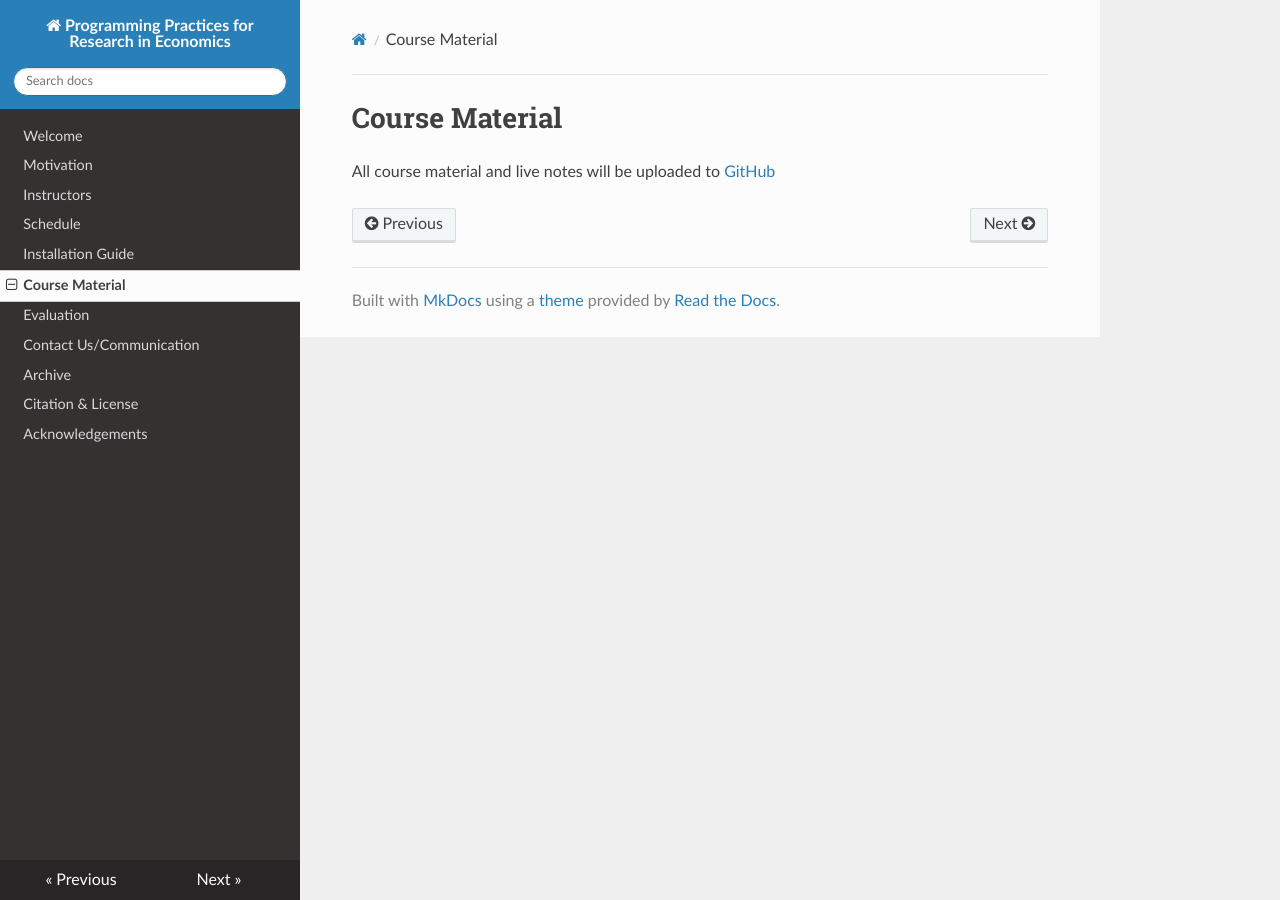
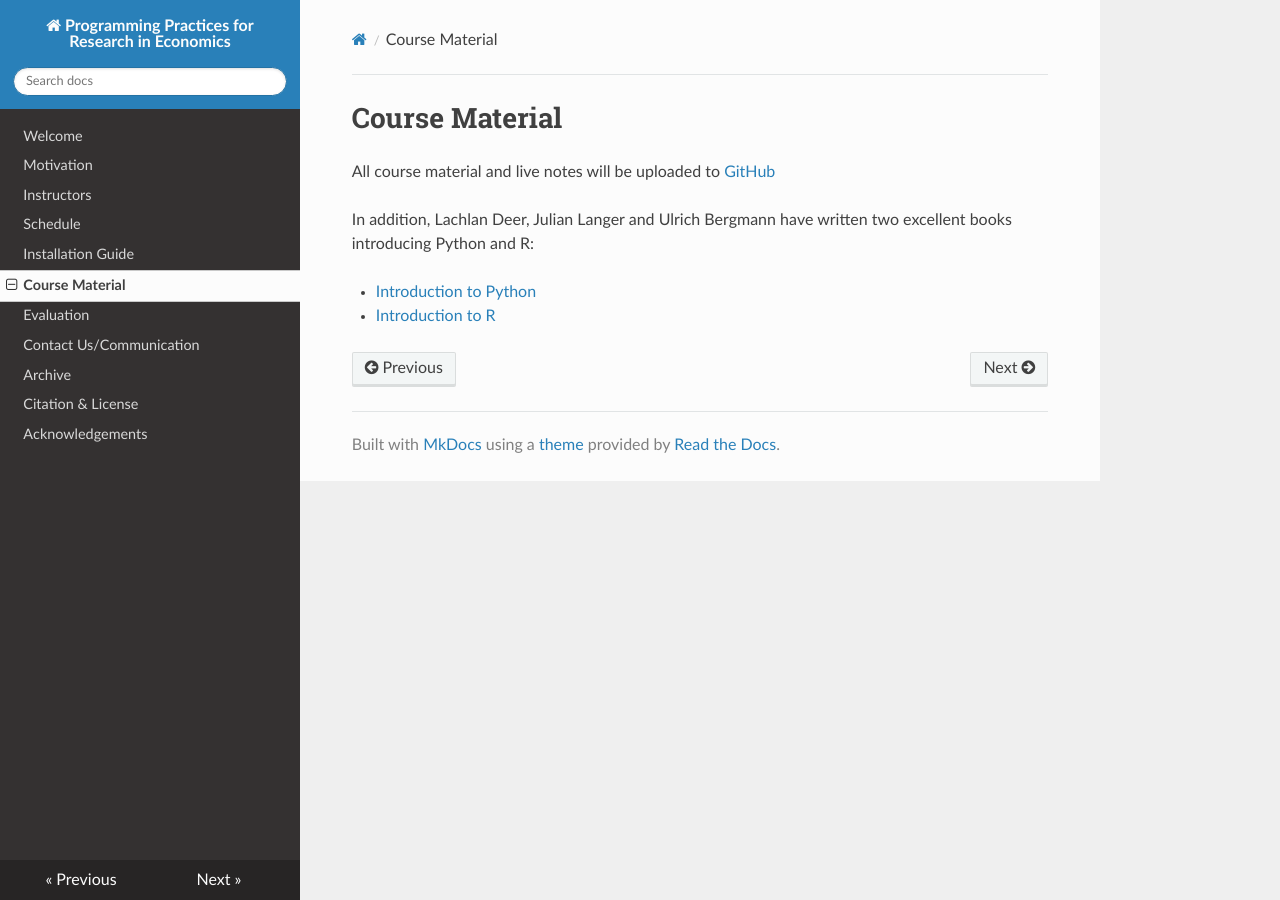
Before and after one commit to pp4rs/pp4rs.github.io, an MkDocs documentation site: the page built from docs/course_material.md, in a window 1280 px wide. Built offline with MkDocs 1.6.1, drawn with Linux system fonts in a browser that asks for light colours; nearby versions of some CDN libraries.

Commit message:
Added course material

```diff
--- a/docs/course_material.md
+++ b/docs/course_material.md
@@ -1,3 +1,8 @@
 # Course Material
 
 All course material and live notes will be uploaded to [GitHub](https://github.com/pp4rs/2024-uzh-course-material)
+
+In addition, Lachlan Deer, Julian Langer and Ulrich Bergmann have written two excellent books introducing Python and R:
+
+* [Introduction to Python](https://pp4rs.github.io/pp4rs-python/)
+* [Introduction to R](https://pp4rs.github.io/pp4rs-rstats/)
```
